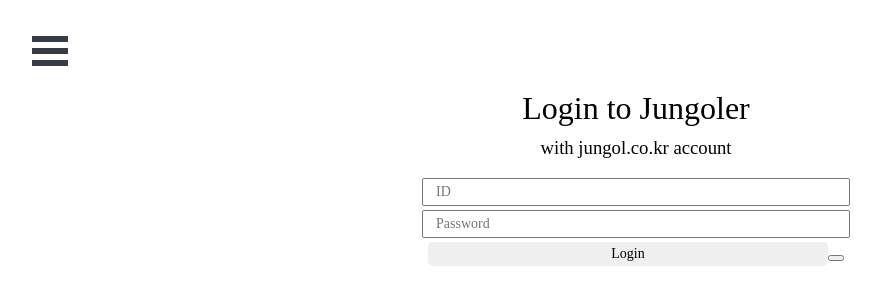
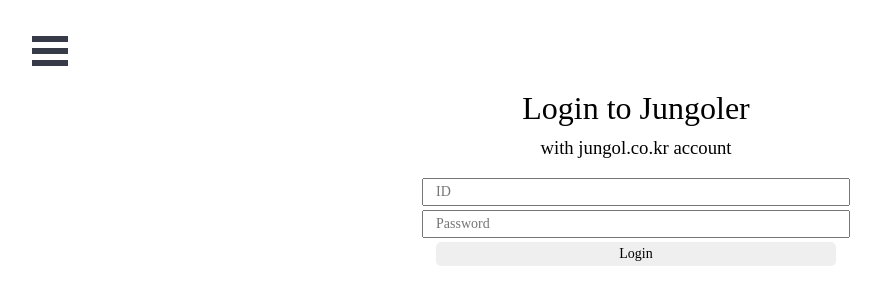
Before and after one commit to Oein/Jungol.ac, a Next.js app: page /login in a window 1280 px wide. Shown: the top 304 px of the page, without its empty margins (4-885 px from the left). Built offline with nearby package versions, Linux system fonts and the light colour scheme; a web font is replaced by a local one.

Commit message:
Fix error

```diff
--- a/pages/login/index.tsx
+++ b/pages/login/index.tsx
@@ -178,7 +178,7 @@
           Login
         </button>
 
-        <button onClick={() => alert(toToken())} />
+        {/* <button onClick={() => alert(toToken())} /> */}
       </section>
     </>
   );
```
